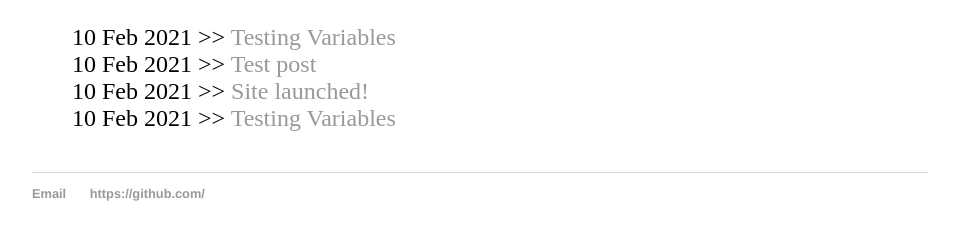
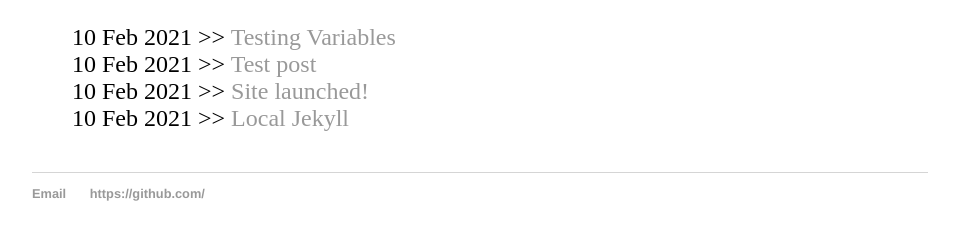
Before and after one commit to iamos-tech/blog, a Jekyll site: the page built from blog/index.html, in a window 1280 px wide. Shown: the part 173-413 px from the top of the page, without its empty margins (160-1119 px from the left). Built offline with Jekyll 4.4.1, drawn with Linux system fonts in a browser that asks for light colours.

Commit message:
Correct local jekyll

```diff
--- a/_posts/2021-02-10-local-jekyll.md
+++ b/_posts/2021-02-10-local-jekyll.md
@@ -1,7 +1,8 @@
 ---
 layout: default
-title: Testing Variables
+title: Local Jekyll
 date: 2021-02-10
+categories: Blog
 ---
 
 # Coming Soon
```
